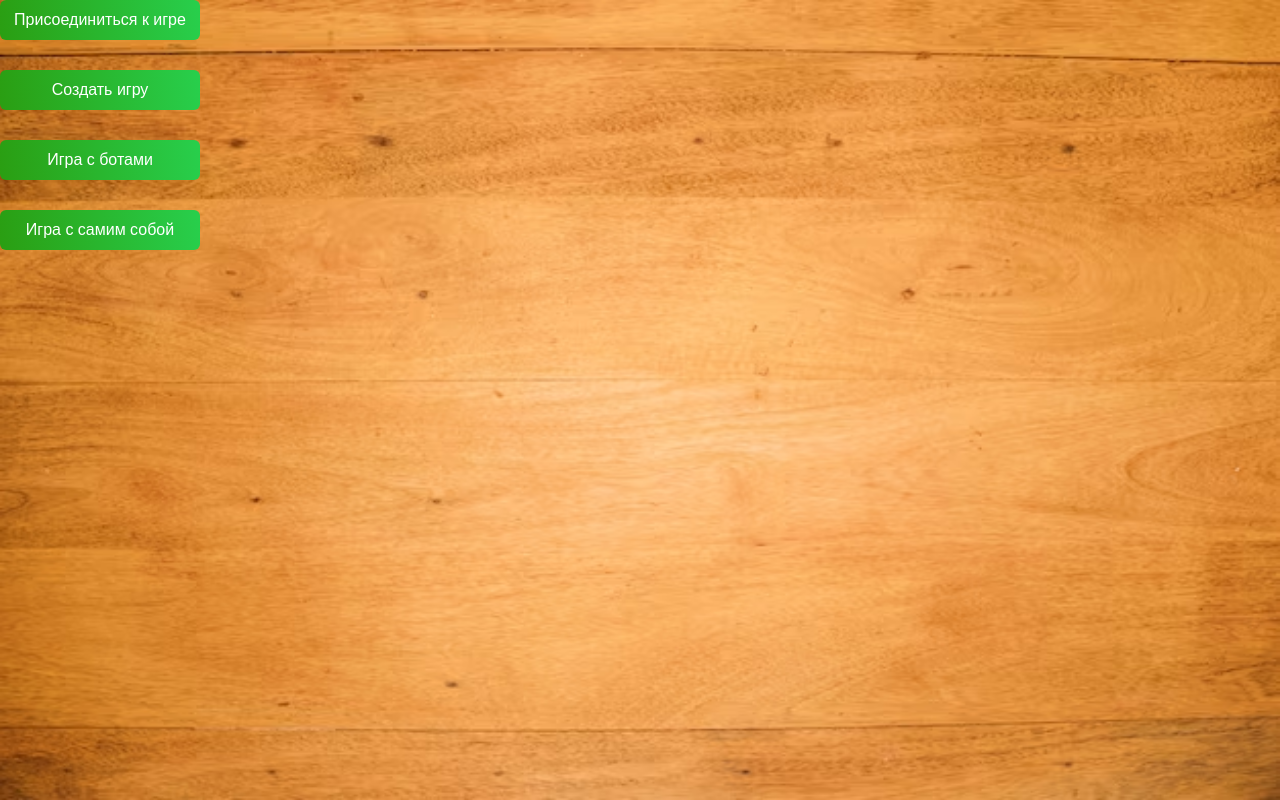
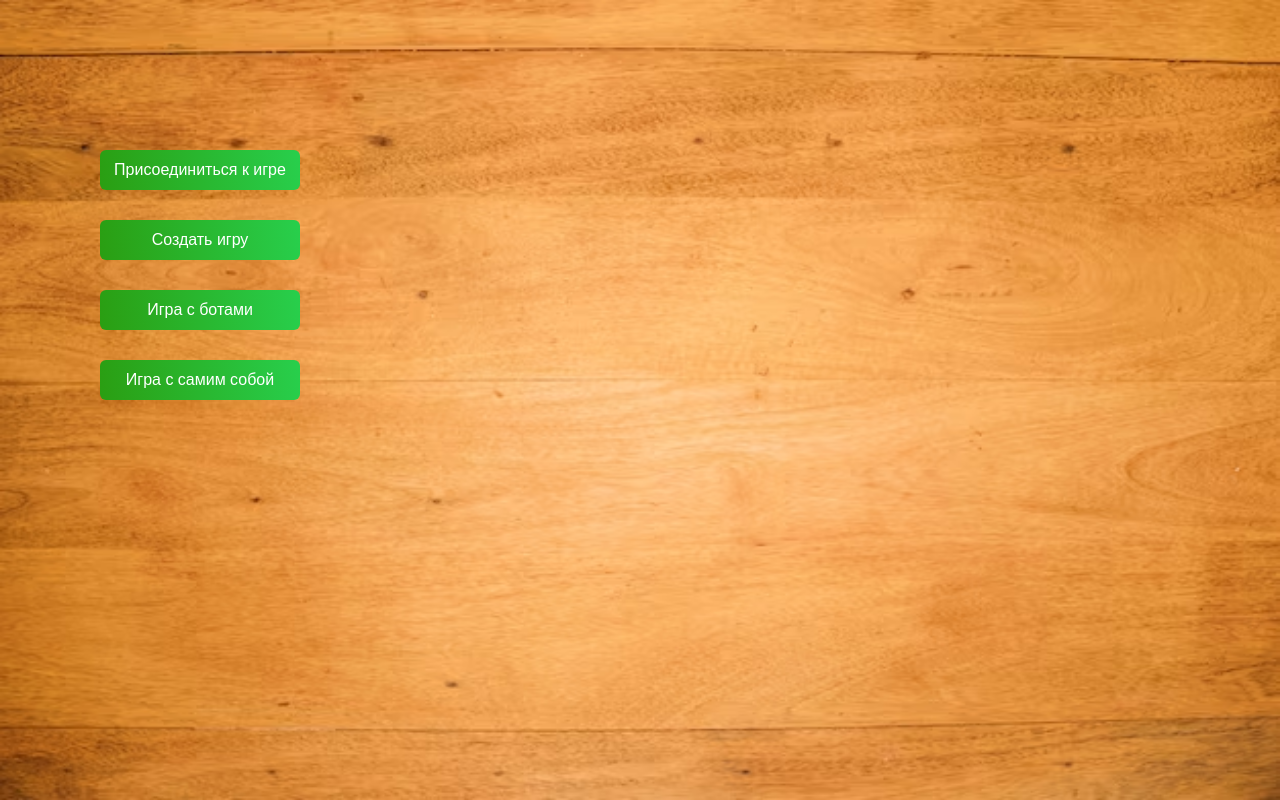
Before and after one commit to par1tet/durak, a React (Vite) app in the folder durak-front/: page / in a window 1280 px wide. Built offline with nearby package versions, Linux system fonts and the light colour scheme.

Commit message:
move button

```diff
--- a/durak-front/src/components/Buttons.module.css
+++ b/durak-front/src/components/Buttons.module.css
@@ -1,5 +1,10 @@
 .buttons {
     display: flex;
     flex-direction: column;
+
+    position: fixed;
+
+    box-sizing: border-box;
+
     gap: 30px;
 }
--- a/durak-front/src/components/Buttons.tsx
+++ b/durak-front/src/components/Buttons.tsx
@@ -1,3 +1,4 @@
+import { forwardRef, RefObject, useEffect, useRef } from 'react'
 import cl from './Buttons.module.css'
 import { ButtonPlay } from './UI/button/ButtonPlay/ButtonPlay.tsx'
 
@@ -6,10 +7,22 @@ type ButtonsProps = {
         title: string,
         onClick: (e: React.MouseEvent<HTMLButtonElement>) => undefined | void
     }[]
+    left?: number,
+    top?: number,
 }
 
-export const Buttons = ({buttons}: ButtonsProps) => {
-    return (<div className={cl.buttons}>
+export const Buttons = ({buttons, left, top}: ButtonsProps) => {
+    const buttonsRef = useRef<HTMLDivElement>(null)
+    useEffect(() => {
+        if (buttonsRef.current === null) return undefined
+        buttonsRef.current.style.left = `${(left as number)}px`
+        buttonsRef.current.style.top = `${(top as number)}px`
+    }, [])
+
+    return (<div
+        className={cl.buttons}
+        ref={buttonsRef}
+    >
         {buttons.map((button, id) =>
             <ButtonPlay onClick={button.onClick} key={`${button.title}:${id}`}>
                 {button.title}
--- a/durak-front/src/pages/MainPage.module.css
+++ b/durak-front/src/pages/MainPage.module.css
@@ -2,6 +2,7 @@
     background-image: url(/src/assets/images/table.png);
     background-repeat: no-repeat;
     background-size: 100% 100%;
+
     width: 100%;
     height: 100%;
 }
--- a/durak-front/src/pages/MainPage.tsx
+++ b/durak-front/src/pages/MainPage.tsx
@@ -4,6 +4,7 @@ import { useNavigate } from 'react-router-dom'
 
 export const MainPage = ({}) => {
     const navigate = useNavigate()
+
     return (
         <main className={cl.mainpage}>
             <Buttons buttons={[
@@ -26,6 +27,8 @@ export const MainPage = ({}) => {
                     }
                 },
             ]}
+            left={100}
+            top={(window.innerHeight / 2)-250}
             ></Buttons>
         </main>
     )
```
